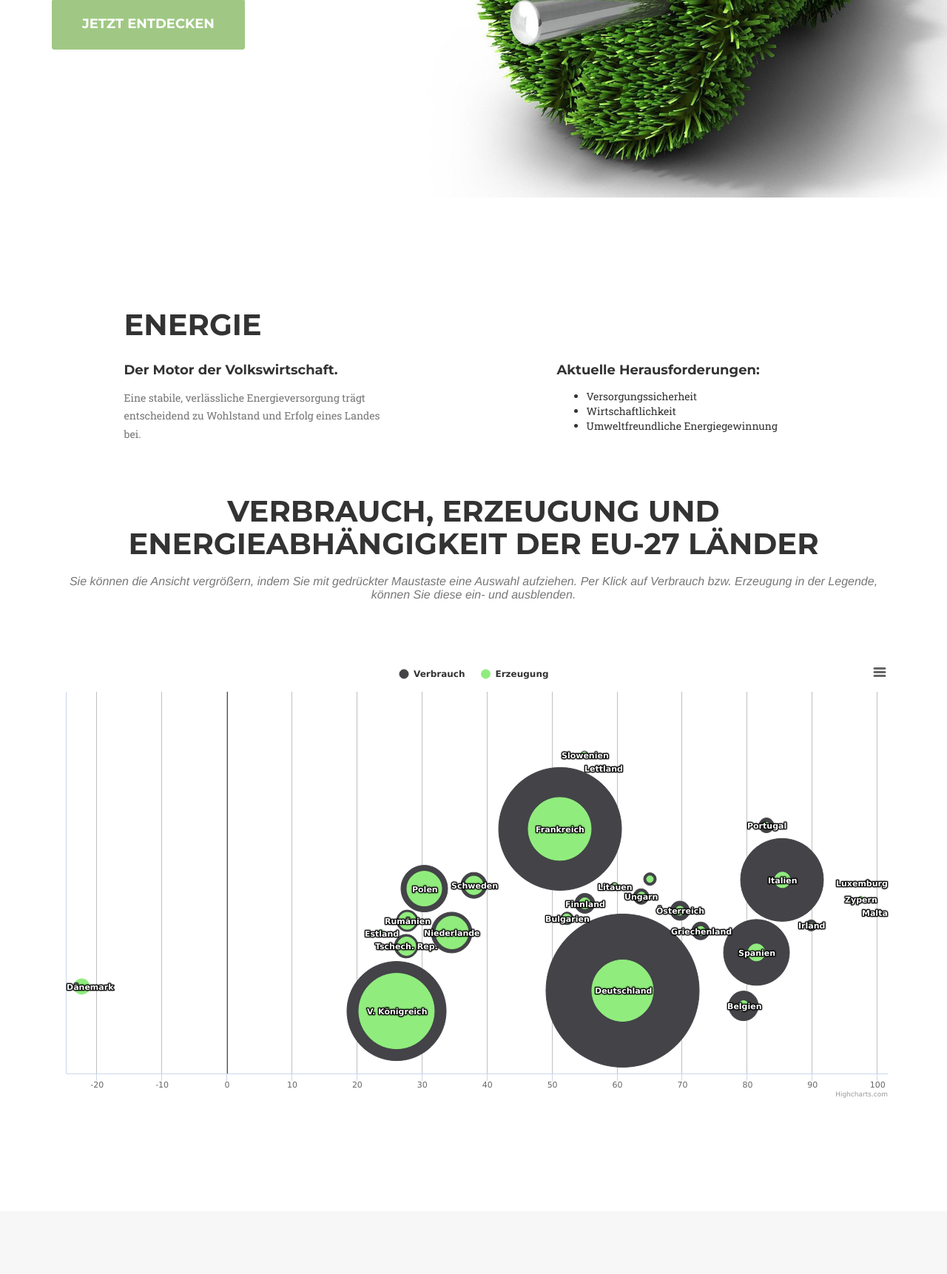
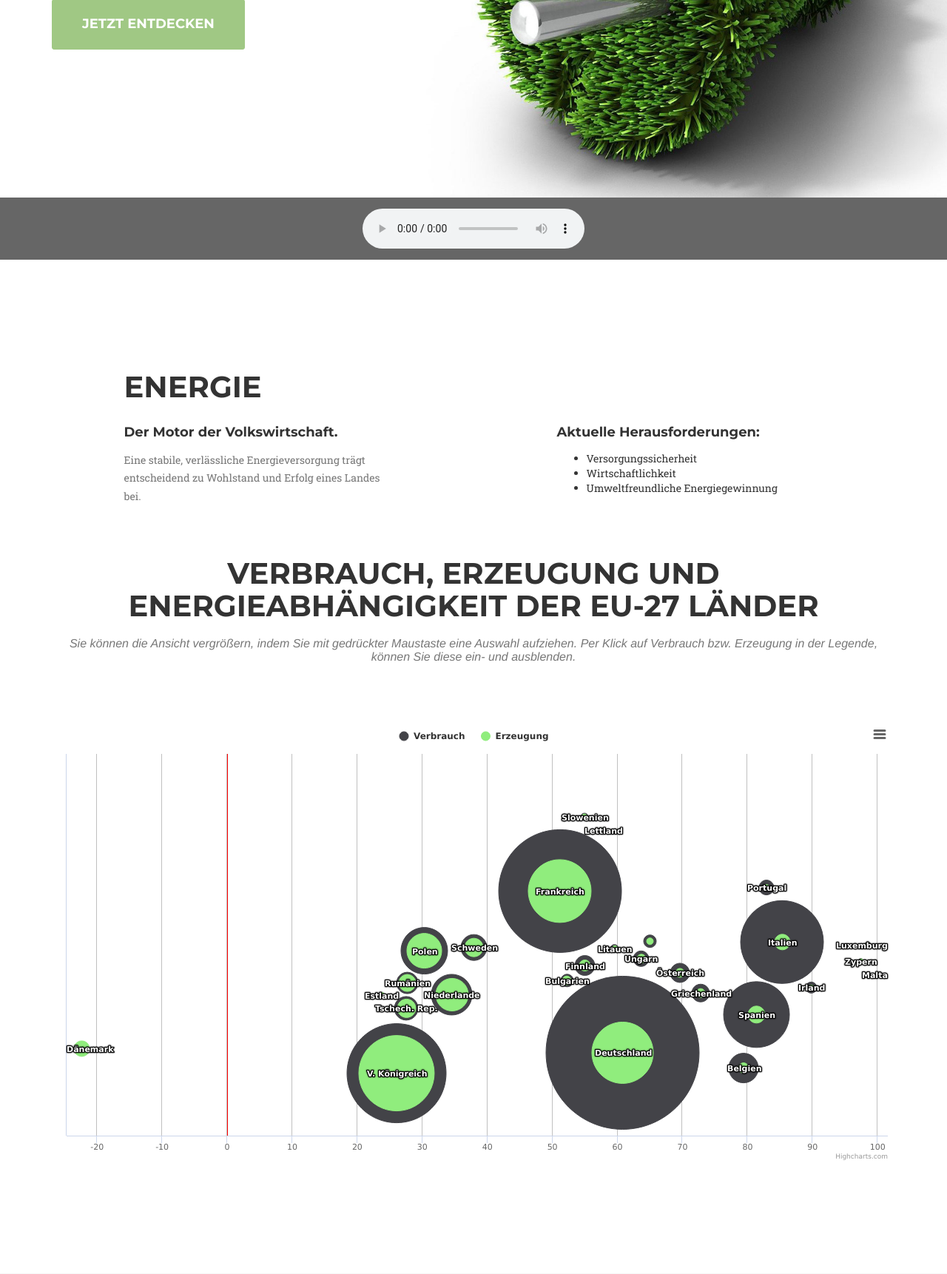
Before and after one commit to kevinweber/erneuerbare-energien, a PHP site: page / in a window 1280 px wide. Shown: the part 466-2188 px from the top of the page at 74% size. Run offline with PHP 8.4, Linux system fonts and the light colour scheme; data that the repository does not hold is empty; some libraries are stand-ins or nearby versions; some web fonts are replaced.

Commit message:
Styled text-to-speech

```diff
--- a/index.php
+++ b/index.php
@@ -88,6 +88,32 @@
             </div>
         </div>
     </header>
+
+<?php
+/**
+* PHP_Text2Speech Class example
+*/
+include 'audio/PHP_Text2Speech.class.php';
+$t2s = new PHP_Text2Speech;
+$text = '
+Eine stabile, verlässliche Energieversorgung trägt entscheidend zu Wohlstand und Erfolg eines Landes bei. Aktuelle Herausforderungen der Energiepolitik sind insbesondere die Versorgungssicherheit, Wirtschaftlichkeit und umweltfreundliche Energiegewinnung. Bislang basierte die Energieversorgung in Europa sehr stark auf den fossilen Brennstoffen Kohle, Erdöl und Erdgas.
+In den letzten 40 Jahren wurden sie von der Kernenergie als nicht-fossilem Brennstoff ergänzt. Angesichts des Klimawandels und knapper werdender Ressourcen gewinnen die erneuerbaren Energieträger wie Wasser, Wind und Biomasse zunehmend an Bedeutung. Die aus ihnen erzeugten Energie- mengen werden in den nächsten Jahren aller Voraussicht nach steigen.
+Die Europäische Union (EU) hat die Erhöhung des Anteils erneuerbarer Energien am Gesamtenergieverbrauch auf 20% bis 2020 zu einem ihrer klima- und energiepolitischen Ziele erklärt. Mit einer Vielzahl von Veranstaltungen informiert die EU-Kommission während der „Europäischen Woche der erneuerbaren Energien“ im April 2011 über Ver- fügbarkeit, Effizienz und den Umweltnutzen erneuerbarer Energien. Informationen hierzu finden Sie online unter: www.eusew.eu
+Dieses Faltblatt enthält Statistiken zur Energie- und Stromerzeugung sowie zum Energieverbrauch in Europa. Dabei wird der Fokus auf die erneuerbaren Energien gelegt. Sämtliche Daten stammen von Eurostat, dem Statistischen Amt der Europäischen Gemeinschaften.
+';
+?>
+    <!-- About Section -->
+    <section id="audio" style="background:#666;padding:15px 0 10px;">
+        <div class="container">
+            <div class="row text-right">
+                <div class="col-md-offset-4 col-md-4" style="text-align:center;">
+                    <audio controls="controls">
+                        <source src="<?php echo $t2s->speak($text, 'de'); ?>" type="audio/mp3" />
+                    </audio>
+                </div>
+            </div>
+        </div>
+    </section>
 
     <!-- Services Section -->
     <section id="services">
@@ -281,25 +307,6 @@
         </div>
     </section>
 
-
-<?php
-/**
-* PHP_Text2Speech Class example
-*/
-include 'audio/PHP_Text2Speech.class.php';
-$t2s = new PHP_Text2Speech;
-$text = '
-Eine stabile, verlässliche Energieversorgung trägt entscheidend zu Wohlstand und Erfolg eines Landes bei. Aktuelle Herausforderungen der Energiepolitik sind insbesondere die Versorgungssicherheit, Wirtschaftlichkeit und umweltfreundliche Energiegewinnung. Bislang basierte die Energieversorgung in Europa sehr stark auf den fossilen Brennstoffen Kohle, Erdöl und Erdgas.
-In den letzten 40 Jahren wurden sie von der Kernenergie als nicht-fossilem Brennstoff ergänzt. Angesichts des Klimawandels und knapper werdender Ressourcen gewinnen die erneuerbaren Energieträger wie Wasser, Wind und Biomasse zunehmend an Bedeutung. Die aus ihnen erzeugten Energie- mengen werden in den nächsten Jahren aller Voraussicht nach steigen.
-Die Europäische Union (EU) hat die Erhöhung des Anteils erneuerbarer Energien am Gesamtenergieverbrauch auf 20% bis 2020 zu einem ihrer klima- und energiepolitischen Ziele erklärt. Mit einer Vielzahl von Veranstaltungen informiert die EU-Kommission während der „Europäischen Woche der erneuerbaren Energien“ im April 2011 über Ver- fügbarkeit, Effizienz und den Umweltnutzen erneuerbarer Energien. Informationen hierzu finden Sie online unter: www.eusew.eu
-Dieses Faltblatt enthält Statistiken zur Energie- und Stromerzeugung sowie zum Energieverbrauch in Europa. Dabei wird der Fokus auf die erneuerbaren Energien gelegt. Sämtliche Daten stammen von Eurostat, dem Statistischen Amt der Europäischen Gemeinschaften.
-';
-?>
-<audio controls="controls">
-    <source src="<?php echo $t2s->speak($text, 'de'); ?>" type="audio/mp3" />
-</audio>
-
-
     <footer>
         <div class="container">
             <div class="row">
```
